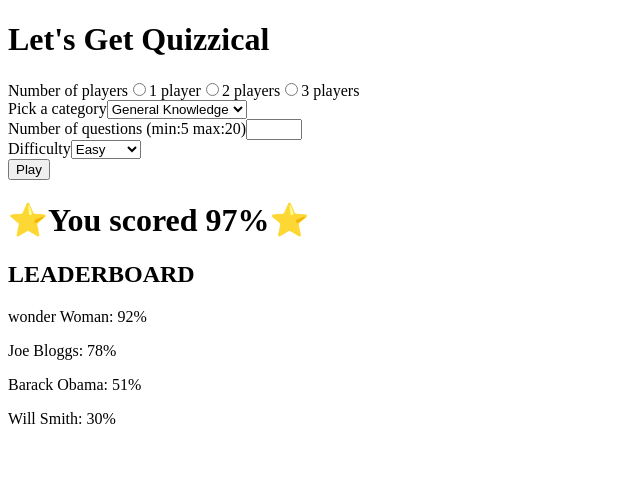
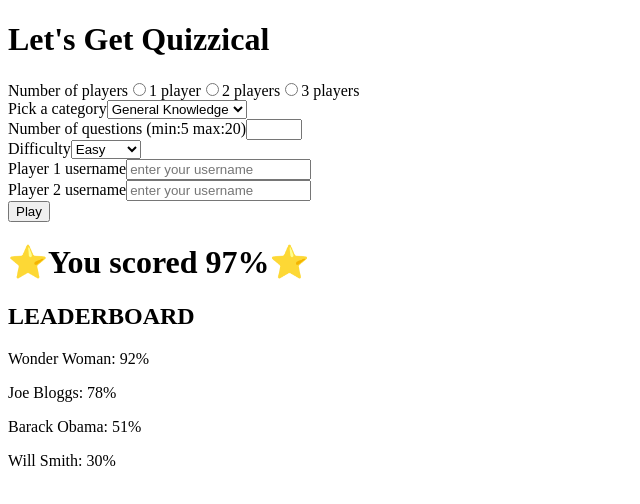
Before and after one commit to pearlhamilton/Quizzical, a React app in the folder react-client/: page /home in a window 1280 px wide. Shown: the top 504 px of the page, without its empty margins (0-640 px from the left). Built offline with nearby package versions, Linux system fonts and the light colour scheme.

Commit message:
add usernames

```diff
--- a/react-client/src/pages/Home/index.js
+++ b/react-client/src/pages/Home/index.js
@@ -39,6 +39,12 @@ function HomePage() {
           </select>
         </label>
         <br />
+        <label>Player 1 username</label>
+        <input type="text" placeholder="enter your username" />
+        <br />
+        <label>Player 2 username</label>
+        <input type="text" placeholder="enter your username" />
+        <br />
         <input type="submit" value="Play" />
       </form>
     </div>
--- a/react-client/src/pages/LeaderBoard/index.js
+++ b/react-client/src/pages/LeaderBoard/index.js
@@ -5,7 +5,7 @@ function leaderBoard() {
     <div>
       <h1>⭐️You scored 97%⭐️</h1>
       <h2>LEADERBOARD</h2>
-      <p>wonder Woman: 92%</p>
+      <p>Wonder Woman: 92%</p>
       <p>Joe Bloggs: 78%</p>
       <p>Barack Obama: 51%</p>
       <p>Will Smith: 30%</p>
```
